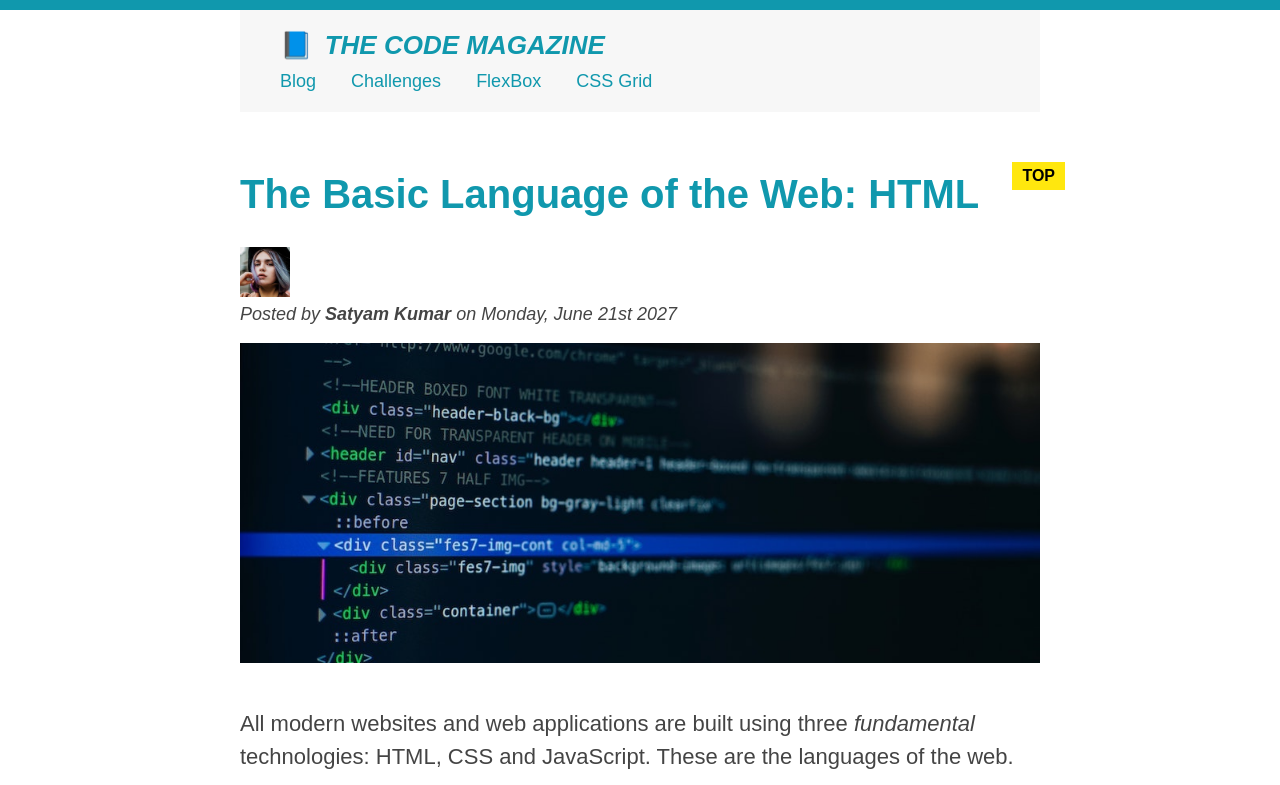
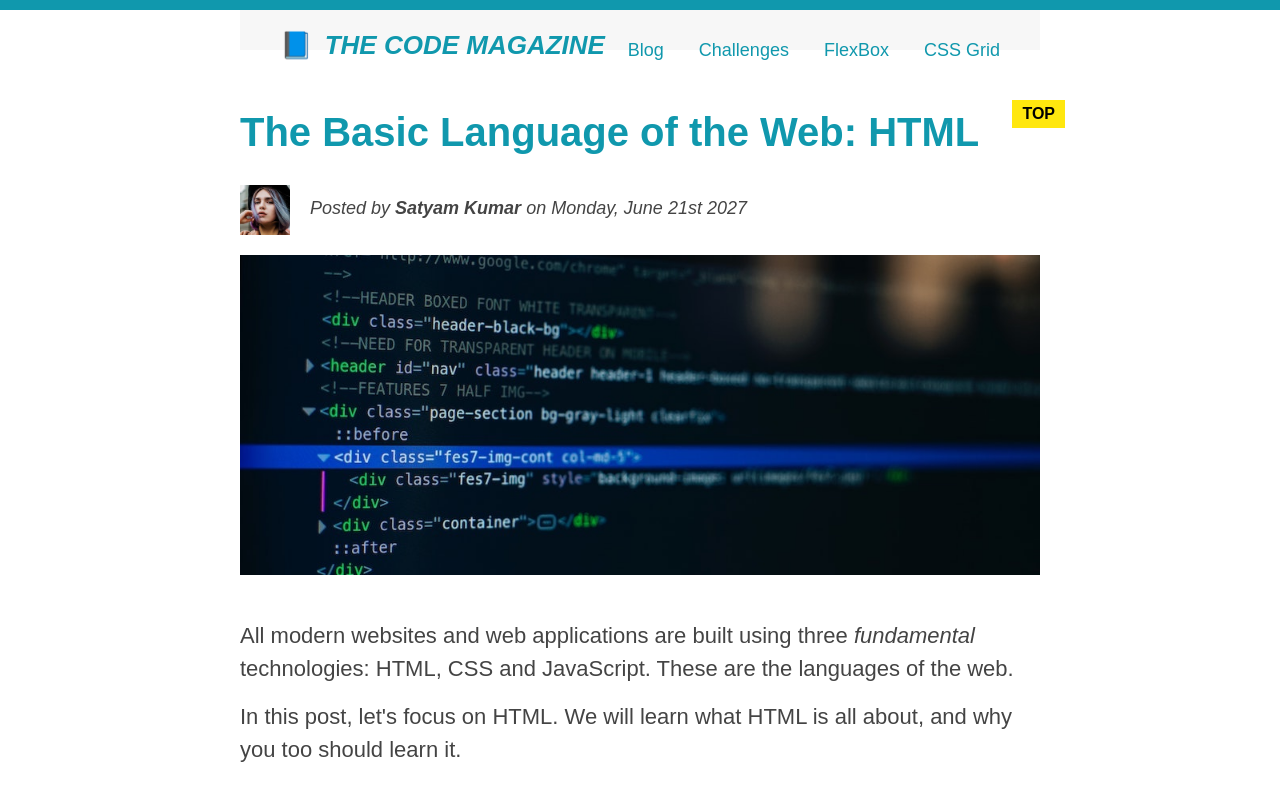
Before and after one commit to code8sam/HTML-CSS, a plain HTML site: page first.html in a window 1280 px wide. Shown: the top 785 px of the page. Drawn offline with Linux system fonts and the light colour scheme.

Commit message:
Using Floats in CSS

```diff
--- a/style.css
+++ b/style.css
@@ -343,3 +343,26 @@ h2::after {
 /* footer p {
   color: green !important;
 }  */
+
+/* F L O A T S */
+
+.author-img {
+  float: left;
+  margin-bottom: 20px;
+}
+
+.author {
+  /* padding-left: 80px; */
+  /* padding-top: 10px; */
+  float: left;
+  margin-top: 10px;
+  margin-left: 20px;
+}
+
+h1 {
+  float: left;
+}
+
+nav {
+  float: right;
+}
```
